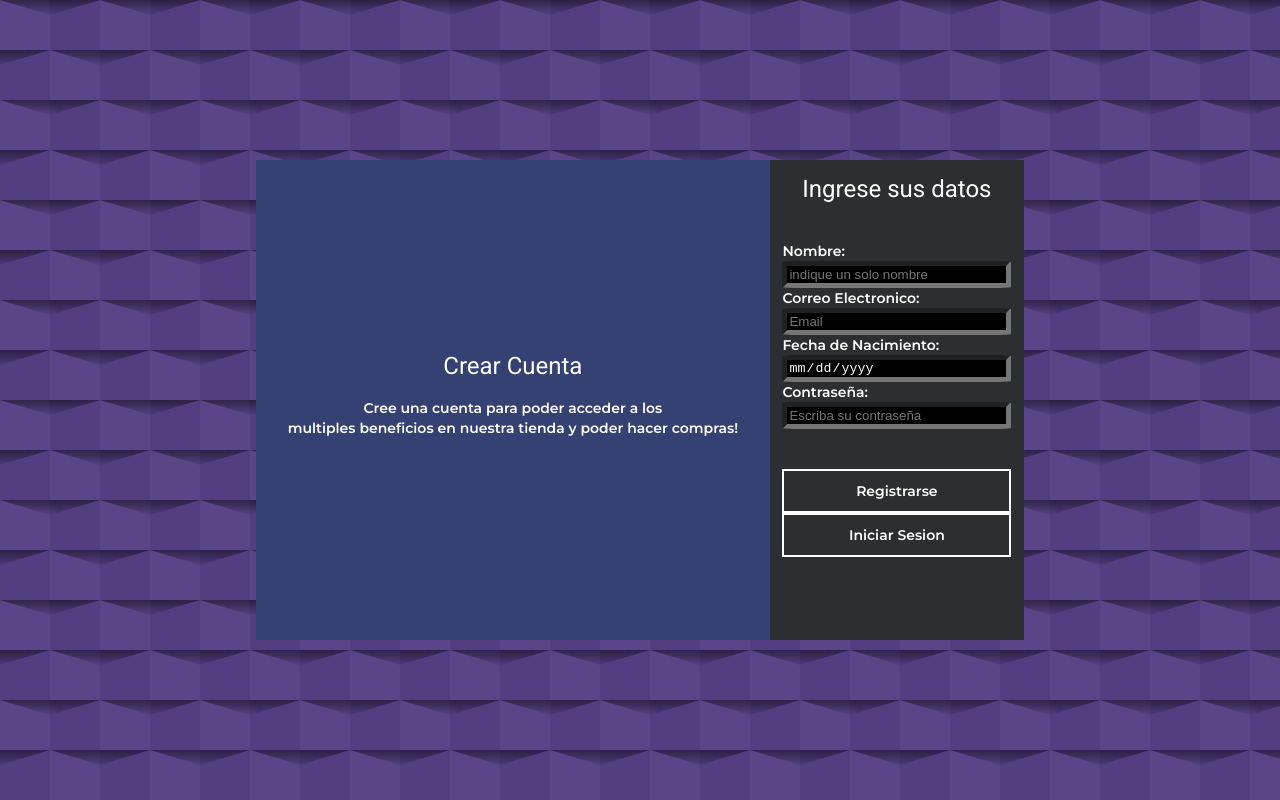
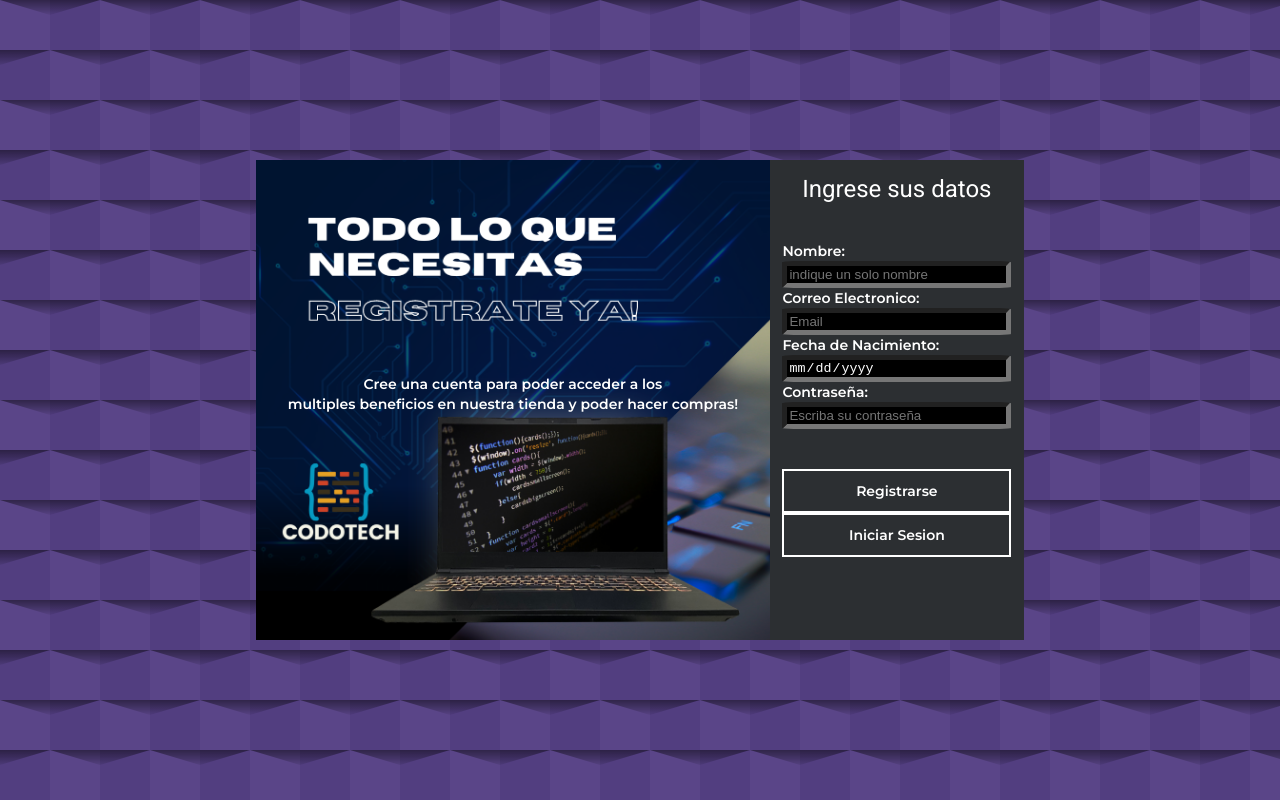
Before and after one commit to jairoDGM/Proyecto_Tienda, an Angular app in the folder frontend/: page /registro in a window 1280 px wide. Built offline with nearby package versions, Linux system fonts and the light colour scheme.

Commit message:
agregado de fondo imagen a registro

```diff
--- a/frontend/src/app/registro/registro.component.html
+++ b/frontend/src/app/registro/registro.component.html
@@ -2,7 +2,7 @@
     <div id="contenedor">
         <div id="left">
             <div id="contenido1">
-                <h1>Crear Cuenta</h1>
+
                 <p>Cree una cuenta para poder acceder a los <br>
                 multiples beneficios en nuestra tienda y poder hacer compras!</p>
             </div>
--- a/frontend/src/app/registro/registro.component.scss
+++ b/frontend/src/app/registro/registro.component.scss
@@ -79,6 +79,8 @@ body{
         }
         #left{
             background-color: #344172;
+            background-image: url("../../assets/img/register.png");
+            background-size: cover;
             display: flex;
             align-items: center;
             justify-content: center;
```
